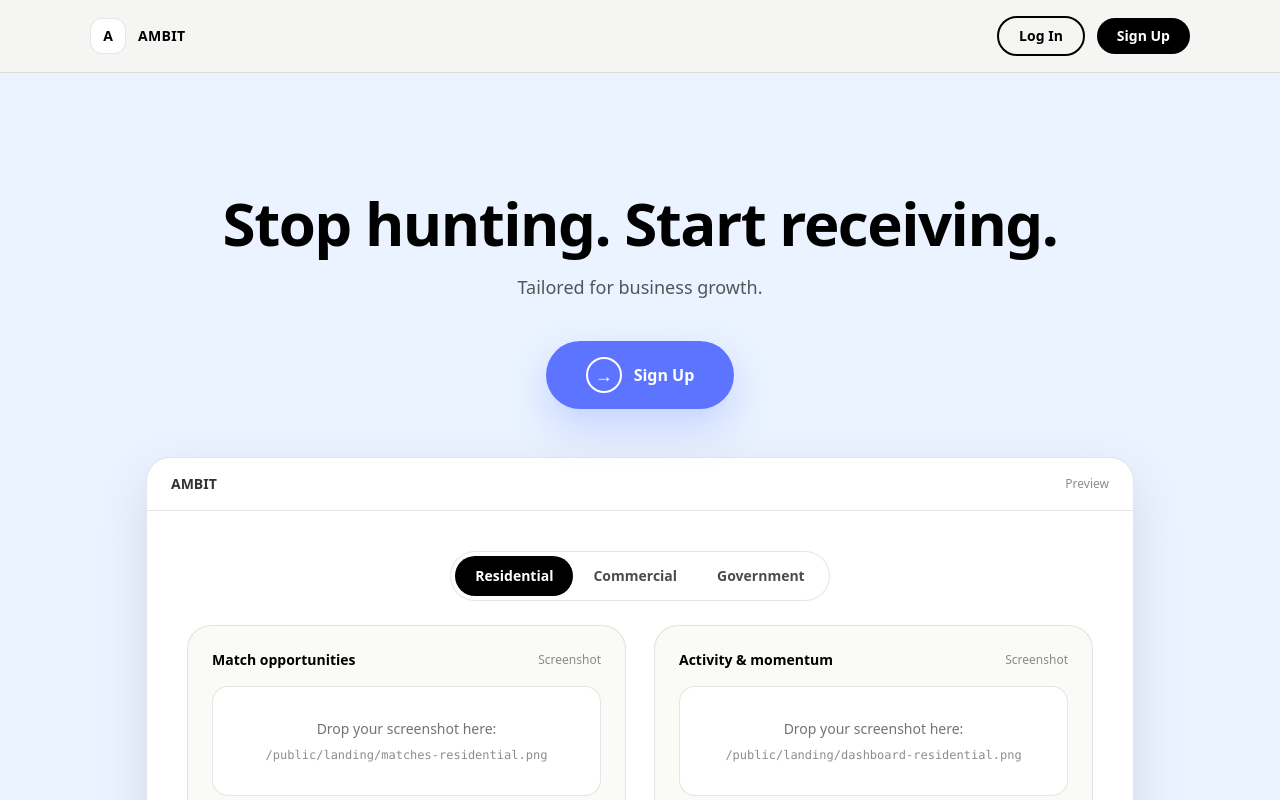
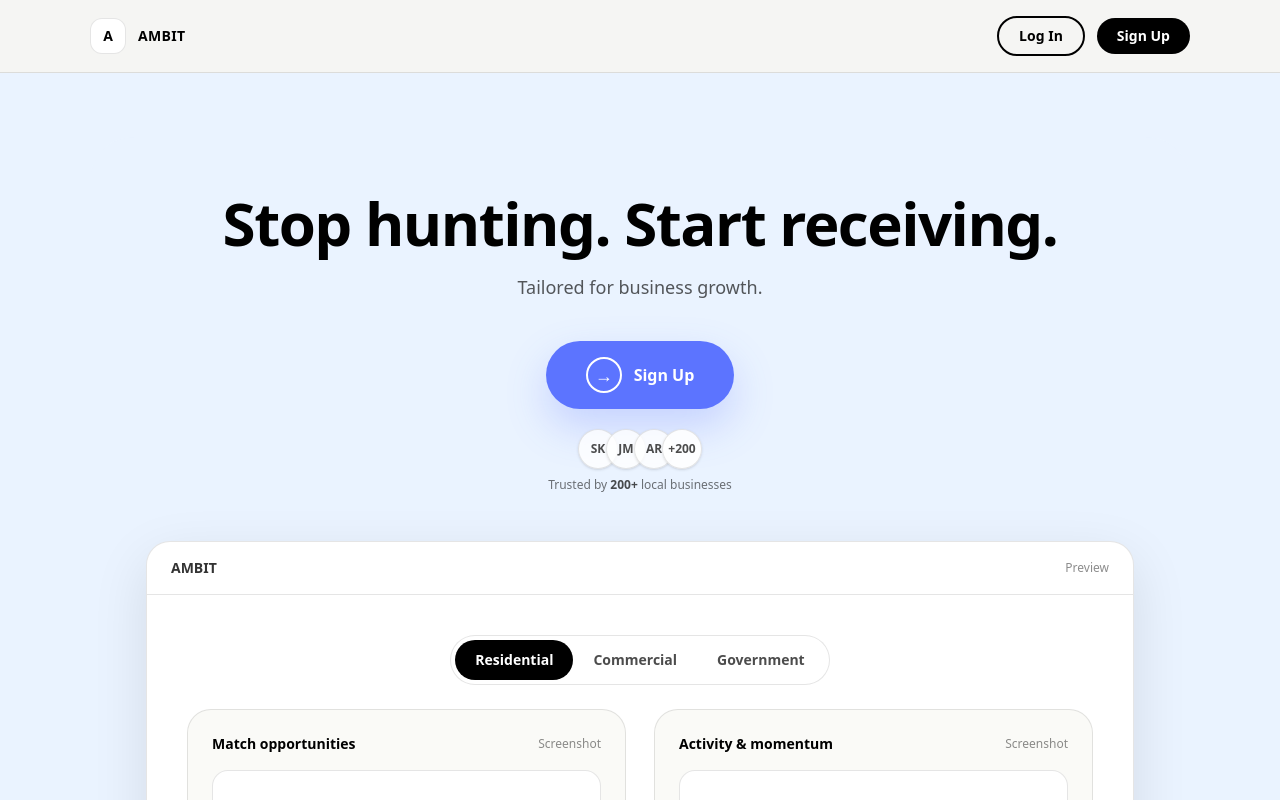
Before and after one commit to seansevrix/ambit, a Next.js app: page / in a window 1280 px wide. Shown: the top 800 px of the page. Built offline with nearby package versions, Linux system fonts and the light colour scheme.

Commit message:
Add signup social proof under CTA

```diff
--- a/app/page.tsx
+++ b/app/page.tsx
@@ -30,6 +30,42 @@ function ArrowBadge({ dark = false }: { dark?: boolean }) {
     >
       <span className="text-lg font-black">→</span>
     </span>
+  );
+}
+
+function SignupSocialProof() {
+  // Placeholder “people” bubbles (no photos needed yet)
+  const initials = ["SK", "JM", "AR"];
+
+  return (
+    <div className="mt-5 flex flex-col items-center gap-2">
+      <div className="flex items-center justify-center">
+        <div className="flex -space-x-3">
+          {initials.map((it, idx) => (
+            <div
+              key={`${it}-${idx}`}
+              className="h-10 w-10 rounded-full border border-black/10 bg-white/80 shadow-sm flex items-center justify-center text-xs font-semibold text-black/70"
+              aria-hidden="true"
+              title="AMBIT user"
+            >
+              {it}
+            </div>
+          ))}
+
+          <div
+            className="h-10 w-10 rounded-full border border-black/10 bg-white/90 shadow-sm flex items-center justify-center text-xs font-semibold text-black/70"
+            aria-hidden="true"
+            title="More users"
+          >
+            +200
+          </div>
+        </div>
+      </div>
+
+      <div className="text-xs text-black/55">
+        Trusted by <span className="font-semibold text-black/70">200+</span> local businesses
+      </div>
+    </div>
   );
 }
 
@@ -108,6 +144,9 @@ export default function HomePage() {
                 Sign Up
               </button>
             </div>
+
+            {/* ✅ NEW: social proof under signup */}
+            <SignupSocialProof />
 
             {/* Preview strip */}
             <div className="mt-12 overflow-hidden rounded-3xl border border-black/10 bg-white shadow-[0_18px_55px_rgba(0,0,0,0.10)]">
```
